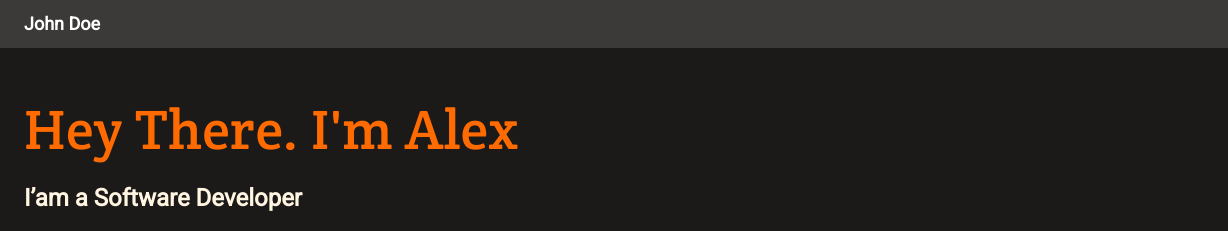
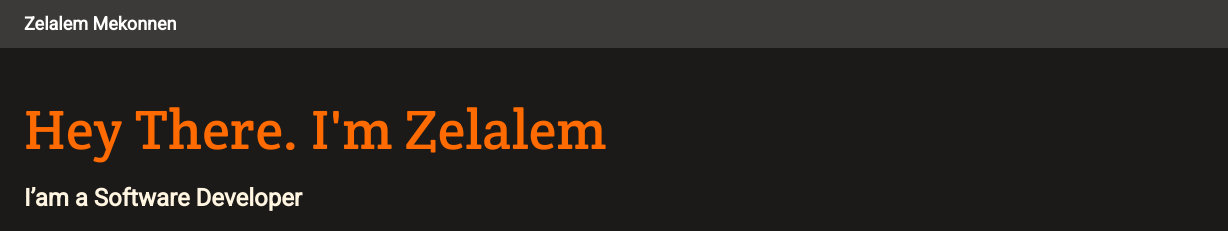
Before and after one commit to zmekonnen251/portofolio-website, a website: page index.html in a window 1280 px wide. Shown: the top 231 px of the page, 0-1228 px from the left. Drawn offline with Linux system fonts and the light colour scheme.

Commit message:
rename the name on the logo and headline from the template to mine

```diff
--- a/index.html
+++ b/index.html
@@ -10,7 +10,7 @@
   <body>
     <header class="header">
       <ul class="nav">
-        <li class="logo">John Doe</li>
+        <li class="logo">Zelalem Mekonnen</li>
         <li class="menu-icon">
           <img src="img/menu.png" alt="menu icon" />
         </li>
@@ -18,7 +18,7 @@
     </header>
 
     <article class="headline">
-      <h1 class="main-header">Hey There. I'm Alex</h1>
+      <h1 class="main-header">Hey There. I'm Zelalem</h1>
       <p class="profession">I’am a Software Developer</p>
       <p class="description">
         I can help you build a product , feature or website Look through some of
```
